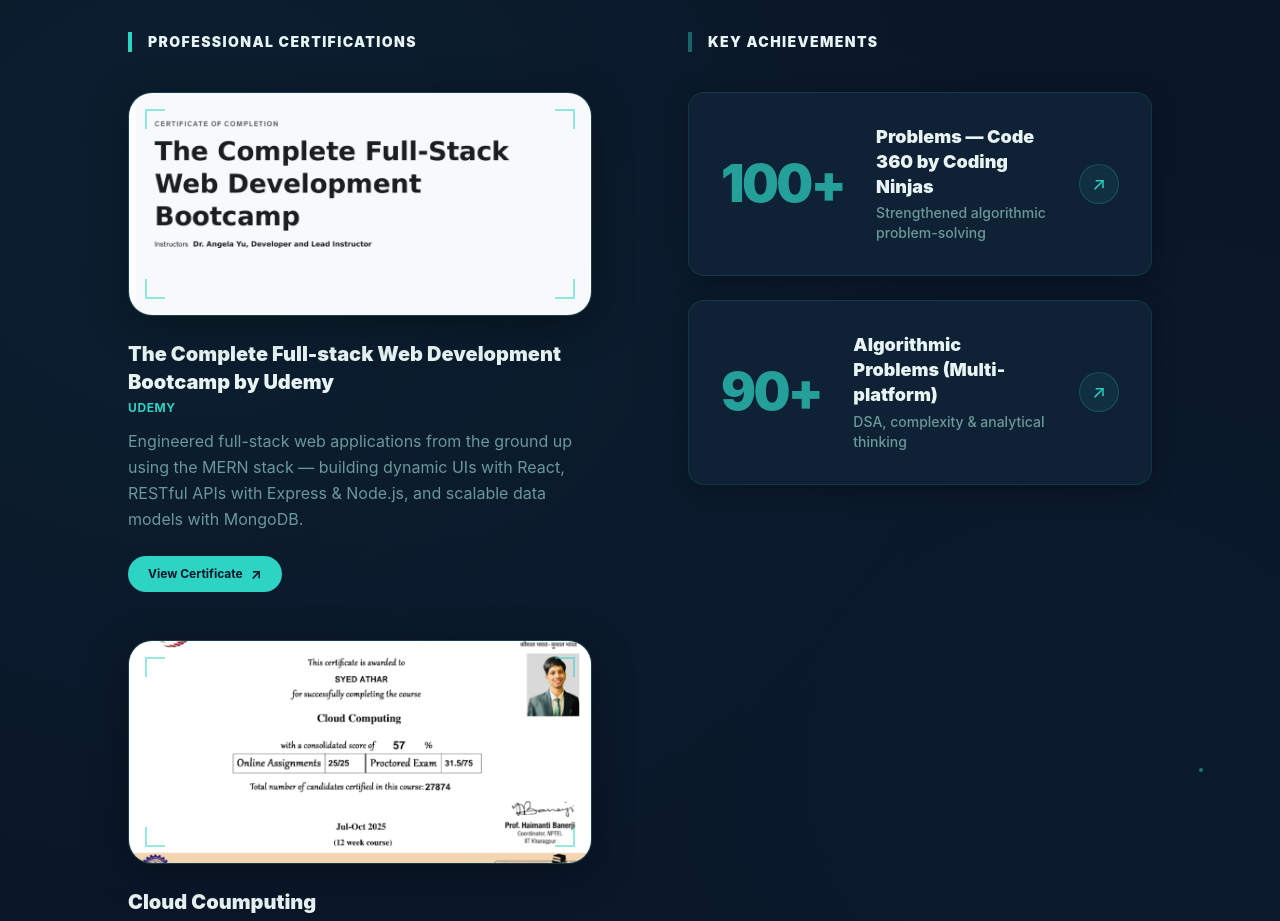
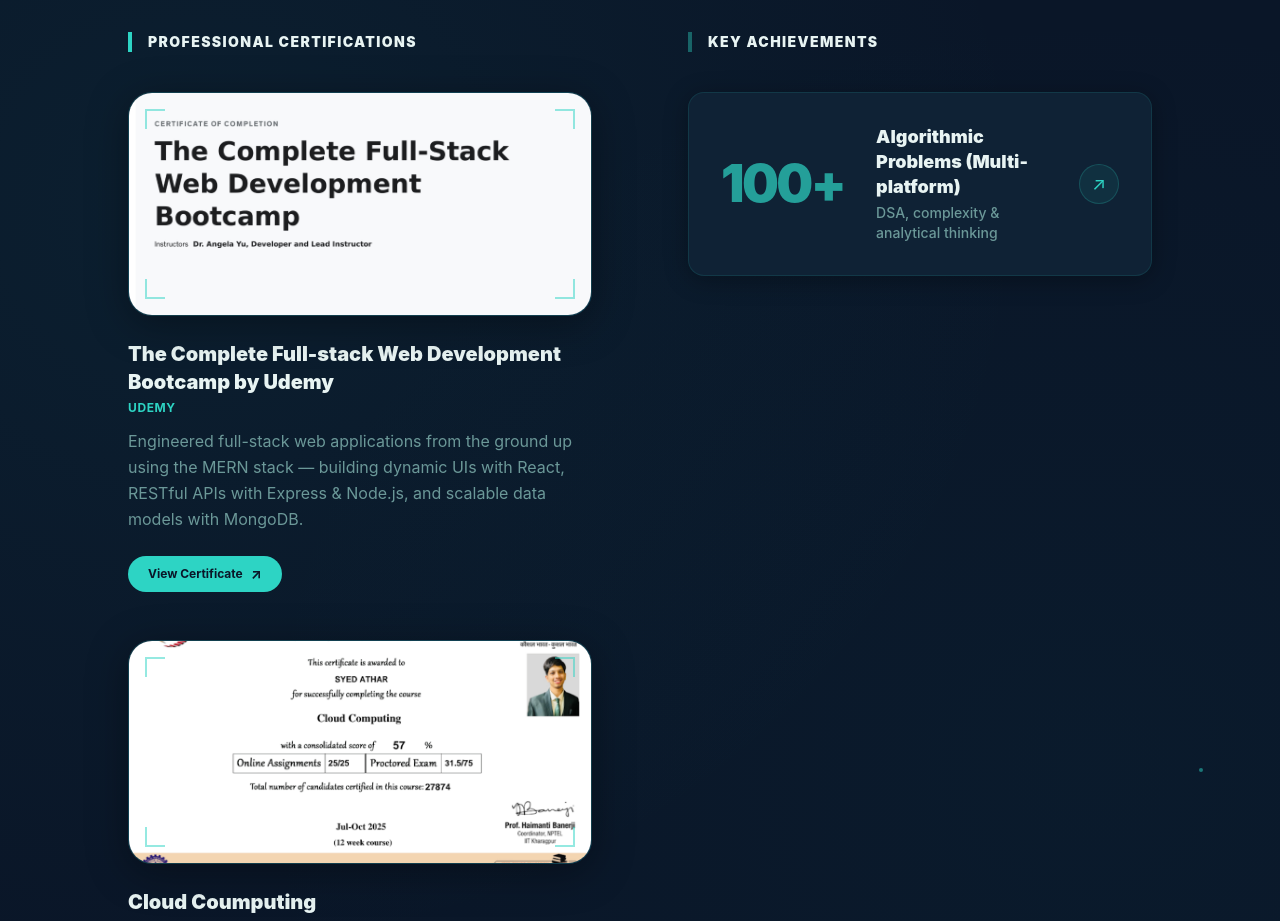
Before and after one commit to Syedathar23/athar-portfoilio, a React (Vite) app: page / in a window 1280 px wide. Shown: the part 4980-5901 px from the top of the page. Built offline with nearby package versions, Linux system fonts and the light colour scheme.

Commit message:
fix achivements

```diff
--- a/src/sections/Certifications.jsx
+++ b/src/sections/Certifications.jsx
@@ -22,15 +22,9 @@
 const achievements = [
   {
     stat: '100+',
-    title: 'Problems — Code 360 by Coding Ninjas',
-    desc: 'Strengthened algorithmic problem-solving',
-    link: '#',
-  },
-  {
-    stat: '90+',
     title: 'Algorithmic Problems (Multi-platform)',
     desc: 'DSA, complexity & analytical thinking',
-    link: '#',
+    link: 'https://leetcode.com/u/Athar23m/',
   },
 ];
 
```
